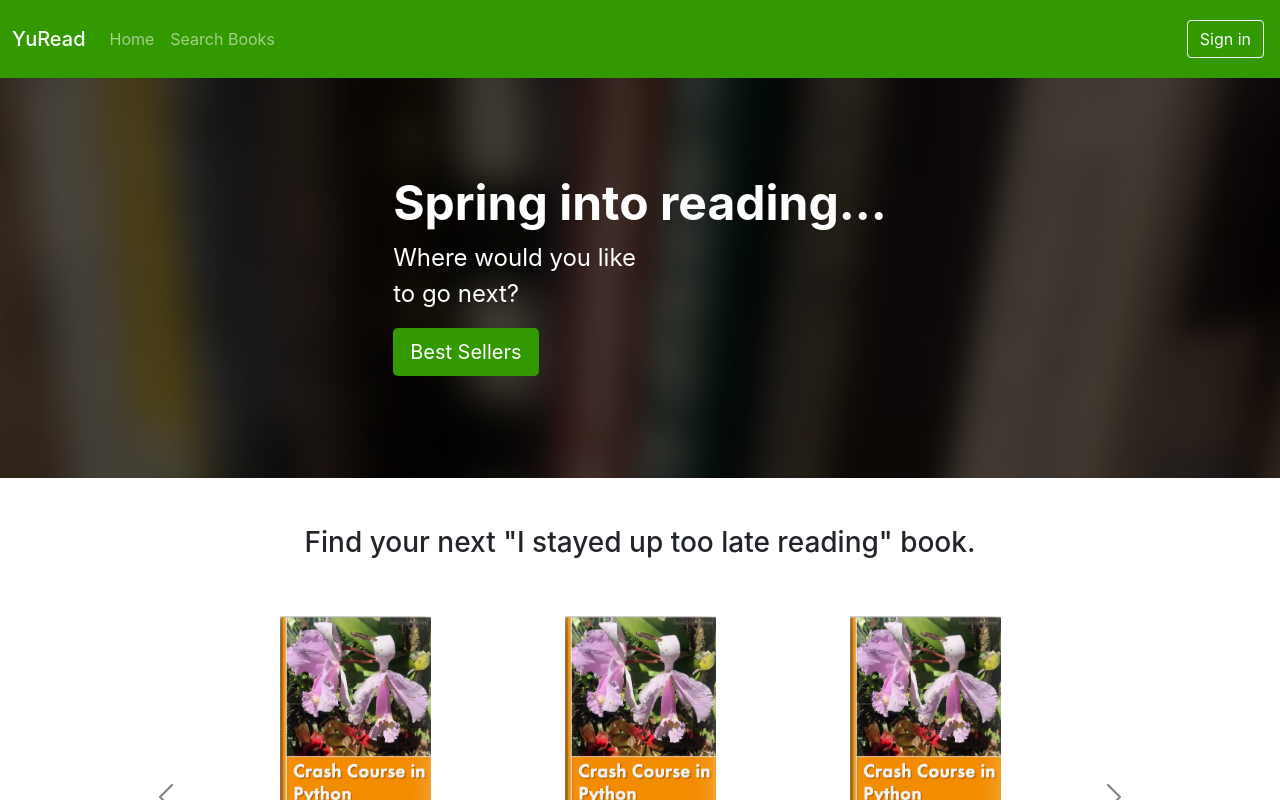
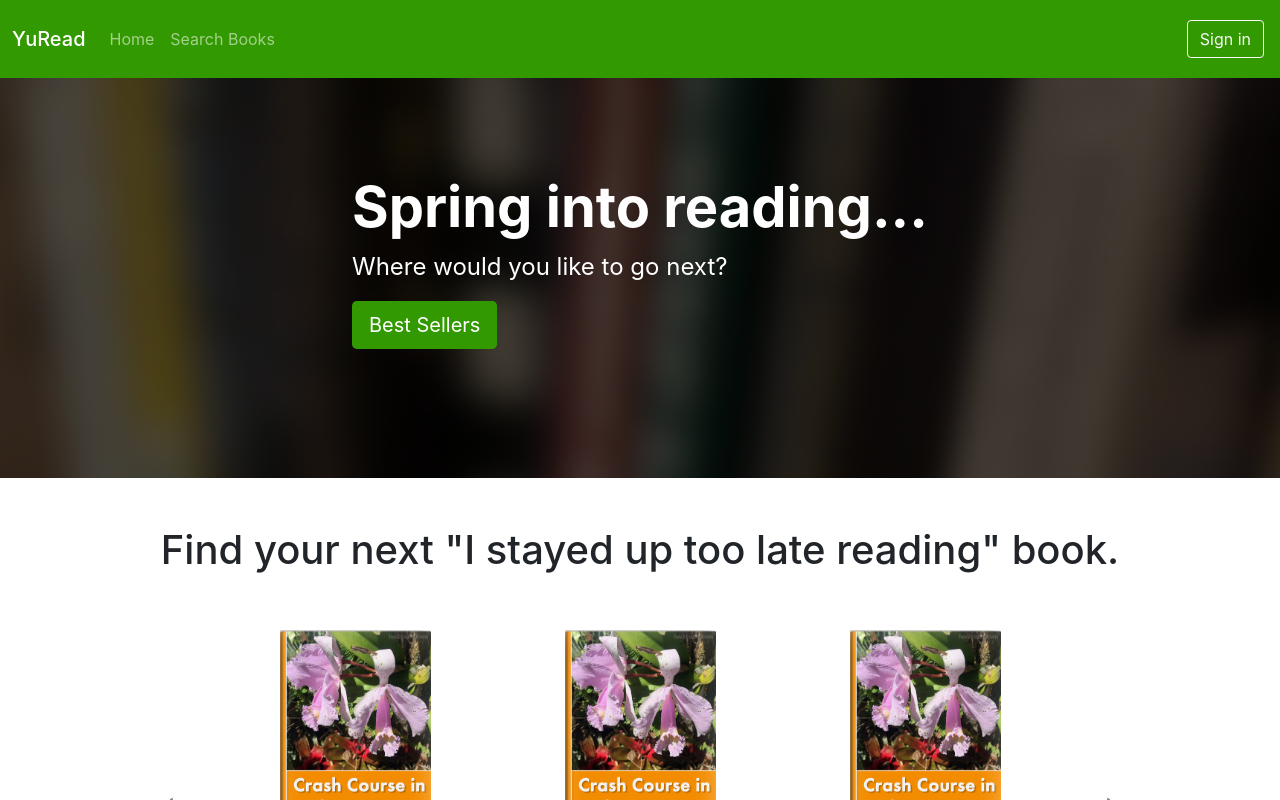
Before and after one commit to Yurasevv/library-web-app, a React (Create React App) app in the folder frontend/library-app/: page / in a window 1280 px wide. Shown: the top 800 px of the page. Built offline with nearby package versions, Linux system fonts and the light colour scheme.

Commit message:
UI updates

```diff
--- a/frontend/library-app/src/layouts/homepage/Carousel.tsx
+++ b/frontend/library-app/src/layouts/homepage/Carousel.tsx
@@ -4,7 +4,7 @@ export const Carousel = () => {
     return (
         <div className='container mt-5' style={{ height: 550 }}>
             <div className='homepage-carousel-title'>
-                <h3>Find your next "I stayed up too late reading" book.</h3>
+                <h1>Find your next "I stayed up too late reading" book.</h1>
             </div>
             <div id='carouselExampleControls' className='carousel carousel-dark slide mt-5
                 d-none d-lg-block' data-bs-interval='false'>
--- a/frontend/library-app/src/layouts/homepage/ExploreTopBooks.tsx
+++ b/frontend/library-app/src/layouts/homepage/ExploreTopBooks.tsx
@@ -4,8 +4,8 @@ export const ExploreTopBooks = () => {
             <div className='container-fluid py-5 text-white
                 d-flex justify-content-center align-items-center'>
                 <div>
-                    <h1 className='display-5 fw-bold'>Spring into reading...</h1>
-                    <p className='col-md-8 fs-4'>Where would you like<br/> to go next?</p>
+                    <h1 className='display-4 fw-bold'>Spring into reading...</h1>
+                    <p className='col-md-8 fs-4'>Where would you like to go next?</p>
                     <a type='button' className='btn main-color btn-lg text-white' href='#'>
                         Best Sellers</a>
                 </div>
```
